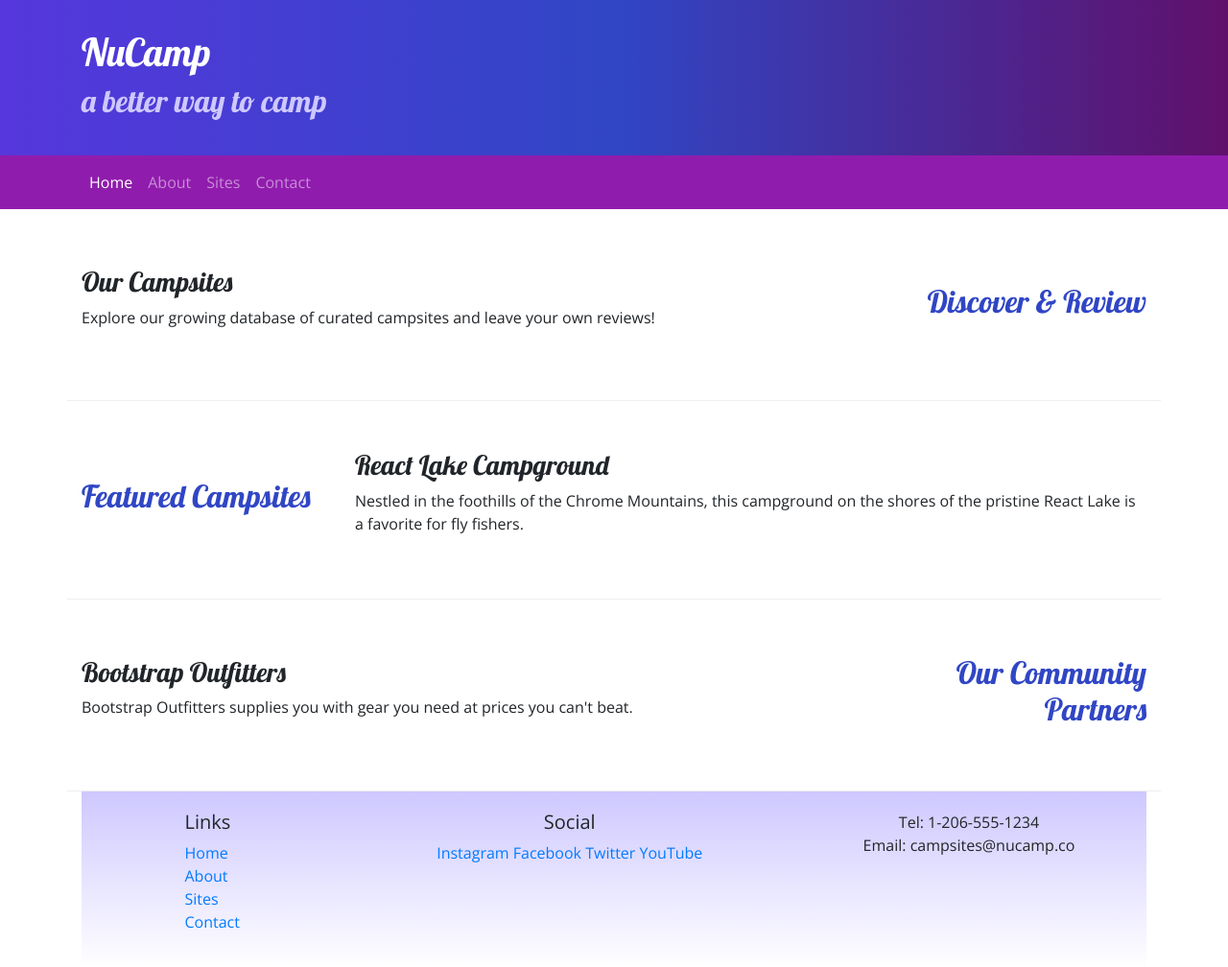
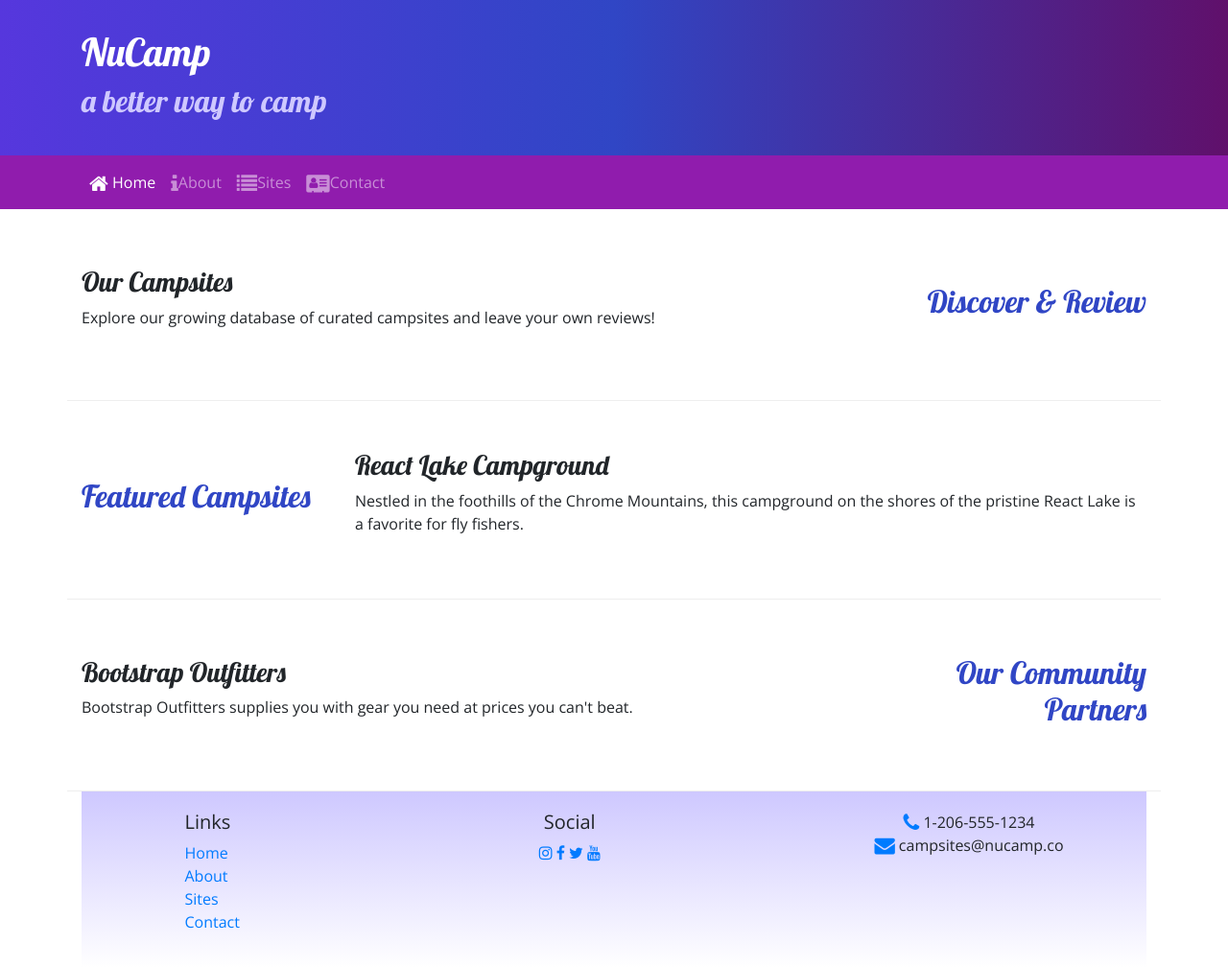
Before and after one commit to rodriquesperry/Nucamp-Review-Site, a website: page index.html in a window 1280 px wide. Shown: the whole page at 96% size. Drawn offline with nearby package versions, Linux system fonts and the light colour scheme.

Commit message:
Add Font Awesome Icons

```diff
--- a/index.html
+++ b/index.html
@@ -10,6 +10,7 @@
   <link rel="stylesheet" href="node_modules/bootstrap/dist/css/bootstrap.min.css" />
 
   <!-- Additional CSS must be placed after Bootstrap CSS -->
+  <link rel="stylesheet" href="node_modules/font-awesome/css/font-awesome.min.css" />
   <link rel="stylesheet" href="https://fonts.googleapis.com/css?family=Lobster|Open+Sans" />
   <link rel="stylesheet" href="css/styles.css" />
 
@@ -39,16 +40,16 @@
       <div class="collapse navbar-collapse" id="nucampnavbar">
         <ul class="navbar-nav">
           <li class="nav-item active">
-            <a class="nav-link" href="#">Home</a>
+            <a class="nav-link" href="#"><i class="fa fa-home fa-lg"></i> Home</a>
           </li>
           <li class="nav-item">
-            <a class="nav-link" href="aboutus.html">About</a>
+            <a class="nav-link" href="aboutus.html"><i class="fa fa-info fa-lg"></i>About</a>
           </li>
           <li class="nav-item">
-            <a class="nav-link" href="#">Sites</a>
+            <a class="nav-link" href="#"><i class="fa fa-list fa-lg"></i>Sites</a>
           </li>
           <li class="nav-item">
-            <a class="nav-link" href="#">Contact</a>
+            <a class="nav-link" href="#"><i class="fa fa-address-card fa-lg"></i>Contact</a>
           </li>
         </ul>
       </div>
@@ -95,7 +96,7 @@
           <div class="col-4 col-sm-2 offset-1">
             <h5>Links</h5>
             <ul class="list-unstyled">
-              <li><a href="#">Home</a></li>
+              <li class="active"><a href="#">Home</a></li>
               <li><a href="aboutus.html">About</a></li>
               <li><a href="#">Sites</a></li>
               <li><a href="#">Contact</a></li>
@@ -105,14 +106,14 @@
 
           <div class="col-6 col-sm-5 text-center">
             <h5>Social</h5>
-            <a href="http://instagram.com/">Instagram</a>
-            <a href="http://facebook.com/">Facebook</a>
-            <a href="http://twitter.com/">Twitter</a>
-            <a href="http://youtube.com/">YouTube</a>
+            <a href="http://instagram.com/"><i class="fa fa-instagram"></i></a>
+            <a href="http://facebook.com/"><i class="fa fa-facebook"></i></a>
+            <a href="http://twitter.com/"><i class="fa fa-twitter"></i></a>
+            <a href="http://youtube.com/"><i class="fa fa-youtube"></i></a>
           </div>
           <div class="col-sm-4 text-center">
-            Tel: 1-206-555-1234<br />
-            Email: campsites@nucamp.co
+            <i class="fa fa-phone fa-lg text-primary"></i> 1-206-555-1234<br />
+            <i class="fa fa-envelope fa-lg text-primary"></i> campsites@nucamp.co
           </div>
         </div>
       </div>
--- a/package.json
+++ b/package.json
@@ -7,7 +7,6 @@
     "lite": "lite-server",
     "start": "npm run lite",
     "test": "echo \"Error: no test specified\" && exit 1"
-
   },
   "author": "Rodriques Perry",
   "license": "ISC",
@@ -15,7 +14,9 @@
     "lite-server": "^2.5.4"
   },
   "dependencies": {
+    "@fortawesome/fontawesome-free": "^5.15.1",
     "bootstrap": "^4.5.2",
+    "font-awesome": "^4.7.0",
     "jquery": "^3.5.1",
     "popper.js": "^1.16.1"
   }
```
Also changed, not shown: aboutus.html (+11 -10 lines), 1 other file.
